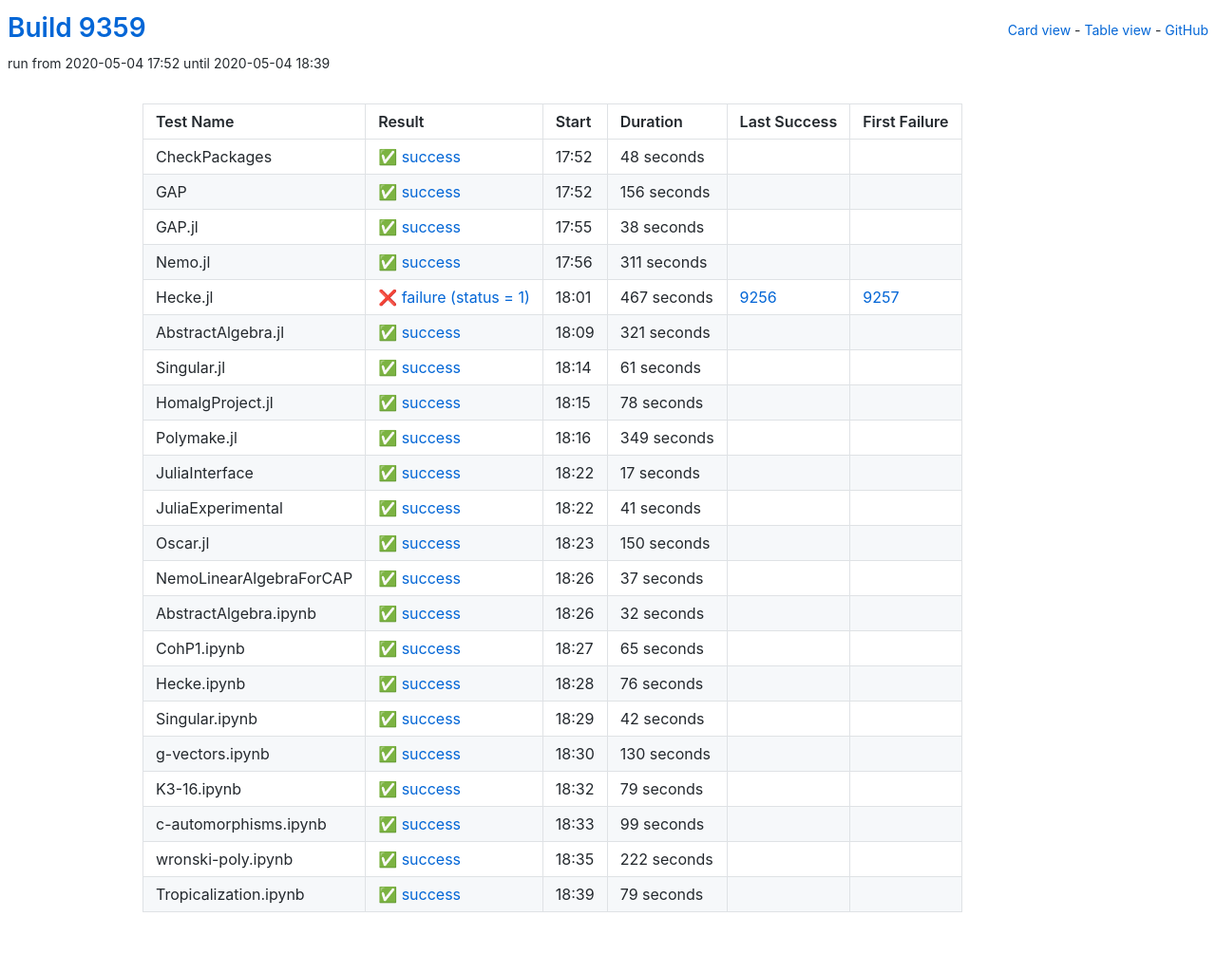
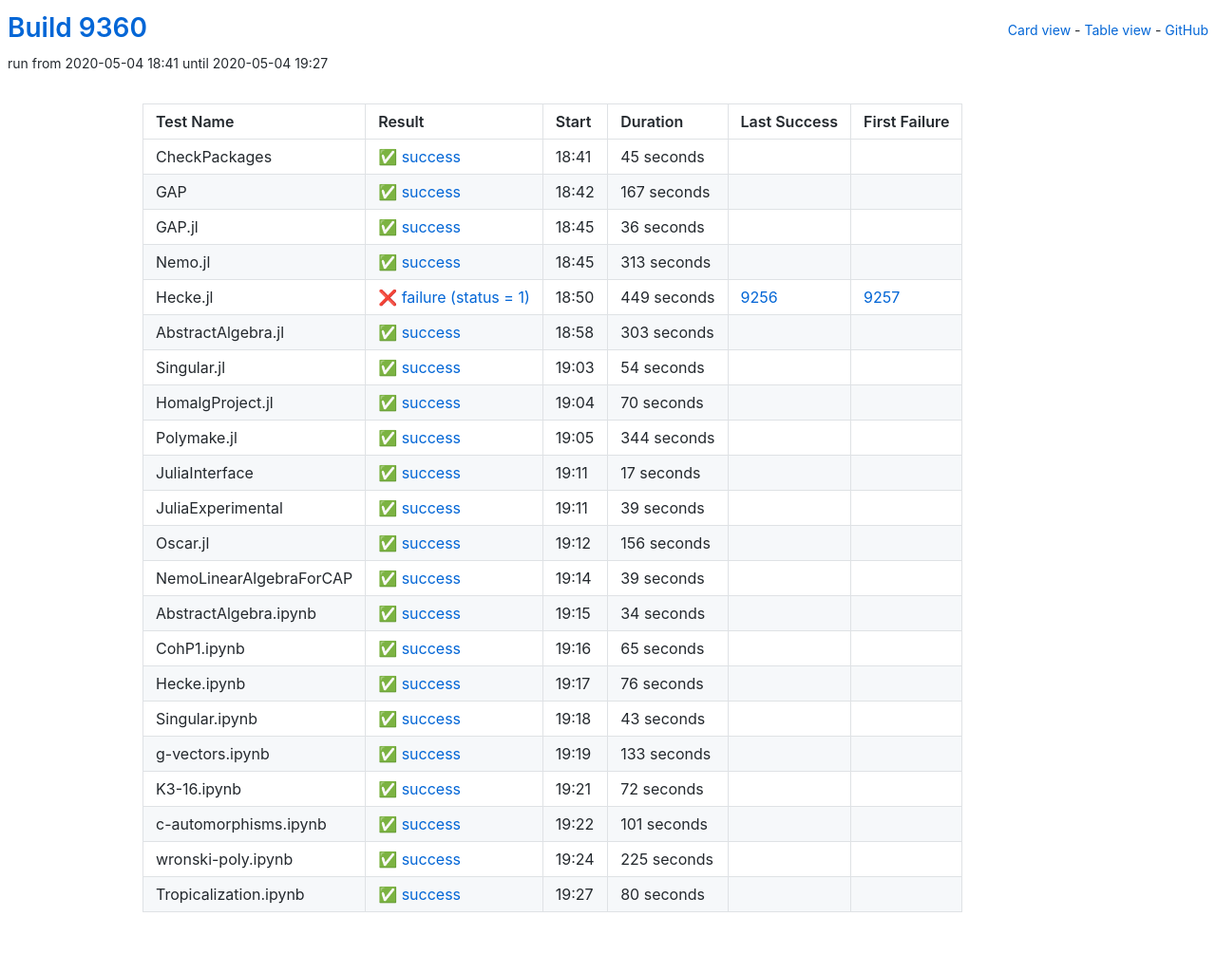
Before and after one commit to oscar-system/oscar-ci-status, a Jekyll site: the page built from table.html, in a window 1280 px wide. Shown: the whole page at 95% size. Built offline with Jekyll 4.4.1, drawn with Linux system fonts in a browser that asks for light colours.

Commit message:
Build 9360

```diff
--- a/_data/ci.yml
+++ b/_data/ci.yml
@@ -1,16 +1,126 @@
-build: 9359
-build_url: https://oscarci.mathematik.uni-kl.de/job/oscar/9359/
+build: 9360
+build_url: https://oscarci.mathematik.uni-kl.de/job/oscar/9360/
 job: oscar
 tests:
-- duration: 48
+- duration: 45
   exitcode: 0
   first_failure: false
   first_failure_url: null
   last_success: false
   last_success_url: null
-  log: https://oscarci.mathematik.uni-kl.de/job/oscar/9359/artifact/logs/build-9359/CheckPackages.log
+  log: https://oscarci.mathematik.uni-kl.de/job/oscar/9360/artifact/logs/build-9360/CheckPackages.log
   name: CheckPackages
-  start: 2020-05-04 17:52
+  start: 2020-05-04 18:41
+  status: success
+  success: true
+- duration: 167
+  exitcode: 0
+  first_failure: false
+  first_failure_url: null
+  last_success: false
+  last_success_url: null
+  log: https://oscarci.mathematik.uni-kl.de/job/oscar/9360/artifact/logs/build-9360/GAP.log
+  name: GAP
+  start: 2020-05-04 18:42
+  status: success
+  success: true
+- duration: 36
+  exitcode: 0
+  first_failure: false
+  first_failure_url: null
+  last_success: false
+  last_success_url: null
+  log: https://oscarci.mathematik.uni-kl.de/job/oscar/9360/artifact/logs/build-9360/GAP.jl.log
+  name: GAP.jl
+  start: 2020-05-04 18:45
+  status: success
+  success: true
+- duration: 313
+  exitcode: 0
+  first_failure: false
+  first_failure_url: null
+  last_success: false
+  last_success_url: null
+  log: https://oscarci.mathematik.uni-kl.de/job/oscar/9360/artifact/logs/build-9360/Nemo.jl.log
+  name: Nemo.jl
+  start: 2020-05-04 18:45
+  status: success
+  success: true
+- duration: 449
+  exitcode: 1
+  first_failure: 9257
+  first_failure_url: https://oscarci.mathematik.uni-kl.de/job/oscar/9257/
+  last_success: 9256
+  last_success_url: https://oscarci.mathematik.uni-kl.de/job/oscar/9256/
+  log: https://oscarci.mathematik.uni-kl.de/job/oscar/9360/artifact/logs/build-9360/Hecke.jl.log
+  name: Hecke.jl
+  start: 2020-05-04 18:50
+  status: failure
+  success: false
+- duration: 303
+  exitcode: 0
+  first_failure: false
+  first_failure_url: null
+  last_success: false
+  last_success_url: null
+  log: https://oscarci.mathematik.uni-kl.de/job/oscar/9360/artifact/logs/build-9360/AbstractAlgebra.jl.log
+  name: AbstractAlgebra.jl
+  start: 2020-05-04 18:58
+  status: success
+  success: true
+- duration: 54
+  exitcode: 0
+  first_failure: false
+  first_failure_url: null
+  last_success: false
+  last_success_url: null
+  log: https://oscarci.mathematik.uni-kl.de/job/oscar/9360/artifact/logs/build-9360/Singular.jl.log
+  name: Singular.jl
+  start: 2020-05-04 19:03
+  status: success
+  success: true
+- duration: 70
+  exitcode: 0
+  first_failure: false
+  first_failure_url: null
+  last_success: false
+  last_success_url: null
+  log: https://oscarci.mathematik.uni-kl.de/job/oscar/9360/artifact/logs/build-9360/HomalgProject.jl.log
+  name: HomalgProject.jl
+  start: 2020-05-04 19:04
+  status: success
+  success: true
+- duration: 344
+  exitcode: 0
+  first_failure: false
+  first_failure_url: null
+  last_success: false
+  last_success_url: null
+  log: https://oscarci.mathematik.uni-kl.de/job/oscar/9360/artifact/logs/build-9360/Polymake.jl.log
+  name: Polymake.jl
+  start: 2020-05-04 19:05
+  status: success
+  success: true
+- duration: 17
+  exitcode: 0
+  first_failure: false
+  first_failure_url: null
+  last_success: false
+  last_success_url: null
+  log: https://oscarci.mathematik.uni-kl.de/job/oscar/9360/artifact/logs/build-9360/JuliaInterface.log
+  name: JuliaInterface
+  start: 2020-05-04 19:11
+  status: success
+  success: true
+- duration: 39
+  exitcode: 0
+  first_failure: false
+  first_failure_url: null
+  last_success: false
+  last_success_url: null
+  log: https://oscarci.mathematik.uni-kl.de/job/oscar/9360/artifact/logs/build-9360/JuliaExperimental.log
+  name: JuliaExperimental
+  start: 2020-05-04 19:11
   status: success
   success: true
 - duration: 156
@@ -19,141 +129,31 @@
   first_failure_url: null
   last_success: false
   last_success_url: null
-  log: https://oscarci.mathematik.uni-kl.de/job/oscar/9359/artifact/logs/build-9359/GAP.log
-  name: GAP
-  start: 2020-05-04 17:52
+  log: https://oscarci.mathematik.uni-kl.de/job/oscar/9360/artifact/logs/build-9360/Oscar.jl.log
+  name: Oscar.jl
+  start: 2020-05-04 19:12
   status: success
   success: true
-- duration: 38
+- duration: 39
   exitcode: 0
   first_failure: false
   first_failure_url: null
   last_success: false
   last_success_url: null
-  log: https://oscarci.mathematik.uni-kl.de/job/oscar/9359/artifact/logs/build-9359/GAP.jl.log
-  name: GAP.jl
-  start: 2020-05-04 17:55
+  log: https://oscarci.mathematik.uni-kl.de/job/oscar/9360/artifact/logs/build-9360/NemoLinearAlgebraForCAP.log
+  name: NemoLinearAlgebraForCAP
+  start: 2020-05-04 19:14
   status: success
   success: true
-- duration: 311
+- duration: 34
   exitcode: 0
   first_failure: false
   first_failure_url: null
   last_success: false
   last_success_url: null
-  log: https://oscarci.mathematik.uni-kl.de/job/oscar/9359/artifact/logs/build-9359/Nemo.jl.log
-  name: Nemo.jl
-  start: 2020-05-04 17:56
-  status: success
-  success: true
-- duration: 467
-  exitcode: 1
-  first_failure: 9257
-  first_failure_url: https://oscarci.mathematik.uni-kl.de/job/oscar/9257/
-  last_success: 9256
-  last_success_url: https://oscarci.mathematik.uni-kl.de/job/oscar/9256/
-  log: https://oscarci.mathematik.uni-kl.de/job/oscar/9359/artifact/logs/build-9359/Hecke.jl.log
-  name: Hecke.jl
-  start: 2020-05-04 18:01
-  status: failure
-  success: false
-- duration: 321
-  exitcode: 0
-  first_failure: false
-  first_failure_url: null
-  last_success: false
-  last_success_url: null
-  log: https://oscarci.mathematik.uni-kl.de/job/oscar/9359/artifact/logs/build-9359/AbstractAlgebra.jl.log
-  name: AbstractAlgebra.jl
-  start: 2020-05-04 18:09
-  status: success
-  success: true
-- duration: 61
-  exitcode: 0
-  first_failure: false
-  first_failure_url: null
-  last_success: false
-  last_success_url: null
-  log: https://oscarci.mathematik.uni-kl.de/job/oscar/9359/artifact/logs/build-9359/Singular.jl.log
-  name: Singular.jl
-  start: 2020-05-04 18:14
-  status: success
-  success: true
-- duration: 78
-  exitcode: 0
-  first_failure: false
-  first_failure_url: null
-  last_success: false
-  last_success_url: null
-  log: https://oscarci.mathematik.uni-kl.de/job/oscar/9359/artifact/logs/build-9359/HomalgProject.jl.log
-  name: HomalgProject.jl
-  start: 2020-05-04 18:15
-  status: success
-  success: true
-- duration: 349
-  exitcode: 0
-  first_failure: false
-  first_failure_url: null
-  last_success: false
-  last_success_url: null
-  log: https://oscarci.mathematik.uni-kl.de/job/oscar/9359/artifact/logs/build-9359/Polymake.jl.log
-  name: Polymake.jl
-  start: 2020-05-04 18:16
-  status: success
-  success: true
-- duration: 17
-  exitcode: 0
-  first_failure: false
-  first_failure_url: null
-  last_success: false
-  last_success_url: null
-  log: https://oscarci.mathematik.uni-kl.de/job/oscar/9359/artifact/logs/build-9359/JuliaInterface.log
-  name: JuliaInterface
-  start: 2020-05-04 18:22
-  status: success
-  success: true
-- duration: 41
-  exitcode: 0
-  first_failure: false
-  first_failure_url: null
-  last_success: false
-  last_success_url: null
-  log: https://oscarci.mathematik.uni-kl.de/job/oscar/9359/artifact/logs/build-9359/JuliaExperimental.log
-  name: JuliaExperimental
-  start: 2020-05-04 18:22
-  status: success
-  success: true
-- duration: 150
-  exitcode: 0
-  first_failure: false
-  first_failure_url: null
-  last_success: false
-  last_success_url: null
-  log: https://oscarci.mathematik.uni-kl.de/job/oscar/9359/artifact/logs/build-9359/Oscar.jl.log
-  name: Oscar.jl
-  start: 2020-05-04 18:23
-  status: success
-  success: true
-- duration: 37
-  exitcode: 0
-  first_failure: false
-  first_failure_url: null
-  last_success: false
-  last_success_url: null
-  log: https://oscarci.mathematik.uni-kl.de/job/oscar/9359/artifact/logs/build-9359/NemoLinearAlgebraForCAP.log
-  name: NemoLinearAlgebraForCAP
-  start: 2020-05-04 18:26
-  status: success
-  success: true
-- duration: 32
-  exitcode: 0
-  first_failure: false
-  first_failure_url: null
-  last_success: false
-  last_success_url: null
-  log: https://oscarci.mathematik.uni-kl.de/job/oscar/9359/artifact/logs/build-9359/AbstractAlgebra.ipynb.log
+  log: https://oscarci.mathematik.uni-kl.de/job/oscar/9360/artifact/logs/build-9360/AbstractAlgebra.ipynb.log
   name: AbstractAlgebra.ipynb
-  start: 2020-05-04 18:26
+  start: 2020-05-04 19:15
   status: success
   success: true
 - duration: 65
@@ -162,9 +162,9 @@
   first_failure_url: null
   last_success: false
   last_success_url: null
-  log: https://oscarci.mathematik.uni-kl.de/job/oscar/9359/artifact/logs/build-9359/CohP1.ipynb.log
+  log: https://oscarci.mathematik.uni-kl.de/job/oscar/9360/artifact/logs/build-9360/CohP1.ipynb.log
   name: CohP1.ipynb
-  start: 2020-05-04 18:27
+  start: 2020-05-04 19:16
   status: success
   success: true
 - duration: 76
@@ -173,74 +173,74 @@
   first_failure_url: null
   last_success: false
   last_success_url: null
-  log: https://oscarci.mathematik.uni-kl.de/job/oscar/9359/artifact/logs/build-9359/Hecke.ipynb.log
+  log: https://oscarci.mathematik.uni-kl.de/job/oscar/9360/artifact/logs/build-9360/Hecke.ipynb.log
   name: Hecke.ipynb
-  start: 2020-05-04 18:28
+  start: 2020-05-04 19:17
   status: success
   success: true
-- duration: 42
+- duration: 43
   exitcode: 0
   first_failure: false
   first_failure_url: null
   last_success: false
   last_success_url: null
-  log: https://oscarci.mathematik.uni-kl.de/job/oscar/9359/artifact/logs/build-9359/Singular.ipynb.log
+  log: https://oscarci.mathematik.uni-kl.de/job/oscar/9360/artifact/logs/build-9360/Singular.ipynb.log
   name: Singular.ipynb
-  start: 2020-05-04 18:29
+  start: 2020-05-04 19:18
   status: success
   success: true
-- duration: 130
+- duration: 133
   exitcode: 0
   first_failure: false
   first_failure_url: null
   last_success: false
   last_success_url: null
-  log: https://oscarci.mathematik.uni-kl.de/job/oscar/9359/artifact/logs/build-9359/g-vectors.ipynb.log
+  log: https://oscarci.mathematik.uni-kl.de/job/oscar/9360/artifact/logs/build-9360/g-vectors.ipynb.log
   name: g-vectors.ipynb
-  start: 2020-05-04 18:30
+  start: 2020-05-04 19:19
   status: success
   success: true
-- duration: 79
+- duration: 72
   exitcode: 0
   first_failure: false
   first_failure_url: null
   last_success: false
   last_success_url: null
-  log: https://oscarci.mathematik.uni-kl.de/job/oscar/9359/artifact/logs/build-9359/K3-16.ipynb.log
+  log: https://oscarci.mathematik.uni-kl.de/job/oscar/9360/artifact/logs/build-9360/K3-16.ipynb.log
   name: K3-16.ipynb
-  start: 2020-05-04 18:32
+  start: 2020-05-04 19:21
   status: success
   success: true
-- duration: 99
+- duration: 101
   exitcode: 0
   first_failure: false
   first_failure_url: null
   last_success: false
   last_success_url: null
-  log: https://oscarci.mathematik.uni-kl.de/job/oscar/9359/artifact/logs/build-9359/c-automorphisms.ipynb.log
+  log: https://oscarci.mathematik.uni-kl.de/job/oscar/9360/artifact/logs/build-9360/c-automorphisms.ipynb.log
   name: c-automorphisms.ipynb
-  start: 2020-05-04 18:33
+  start: 2020-05-04 19:22
   status: success
   success: true
-- duration: 222
+- duration: 225
   exitcode: 0
   first_failure: false
   first_failure_url: null
   last_success: false
   last_success_url: null
-  log: https://oscarci.mathematik.uni-kl.de/job/oscar/9359/artifact/logs/build-9359/wronski-poly.ipynb.log
+  log: https://oscarci.mathematik.uni-kl.de/job/oscar/9360/artifact/logs/build-9360/wronski-poly.ipynb.log
   name: wronski-poly.ipynb
-  start: 2020-05-04 18:35
+  start: 2020-05-04 19:24
   status: success
   success: true
-- duration: 79
+- duration: 80
   exitcode: 0
   first_failure: false
   first_failure_url: null
   last_success: false
   last_success_url: null
-  log: https://oscarci.mathematik.uni-kl.de/job/oscar/9359/artifact/logs/build-9359/Tropicalization.ipynb.log
+  log: https://oscarci.mathematik.uni-kl.de/job/oscar/9360/artifact/logs/build-9360/Tropicalization.ipynb.log
   name: Tropicalization.ipynb
-  start: 2020-05-04 18:39
+  start: 2020-05-04 19:27
   status: success
   success: true
```
Also changed, not shown: README.md.
